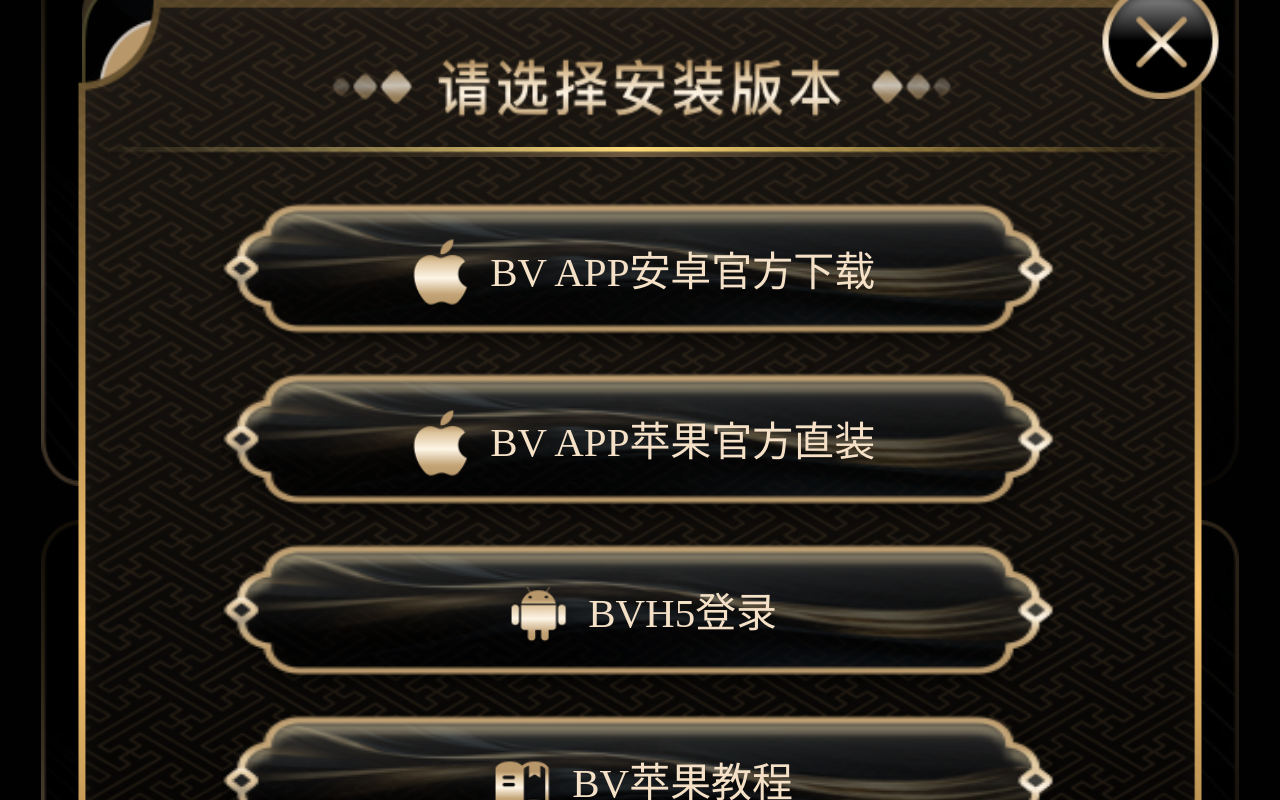
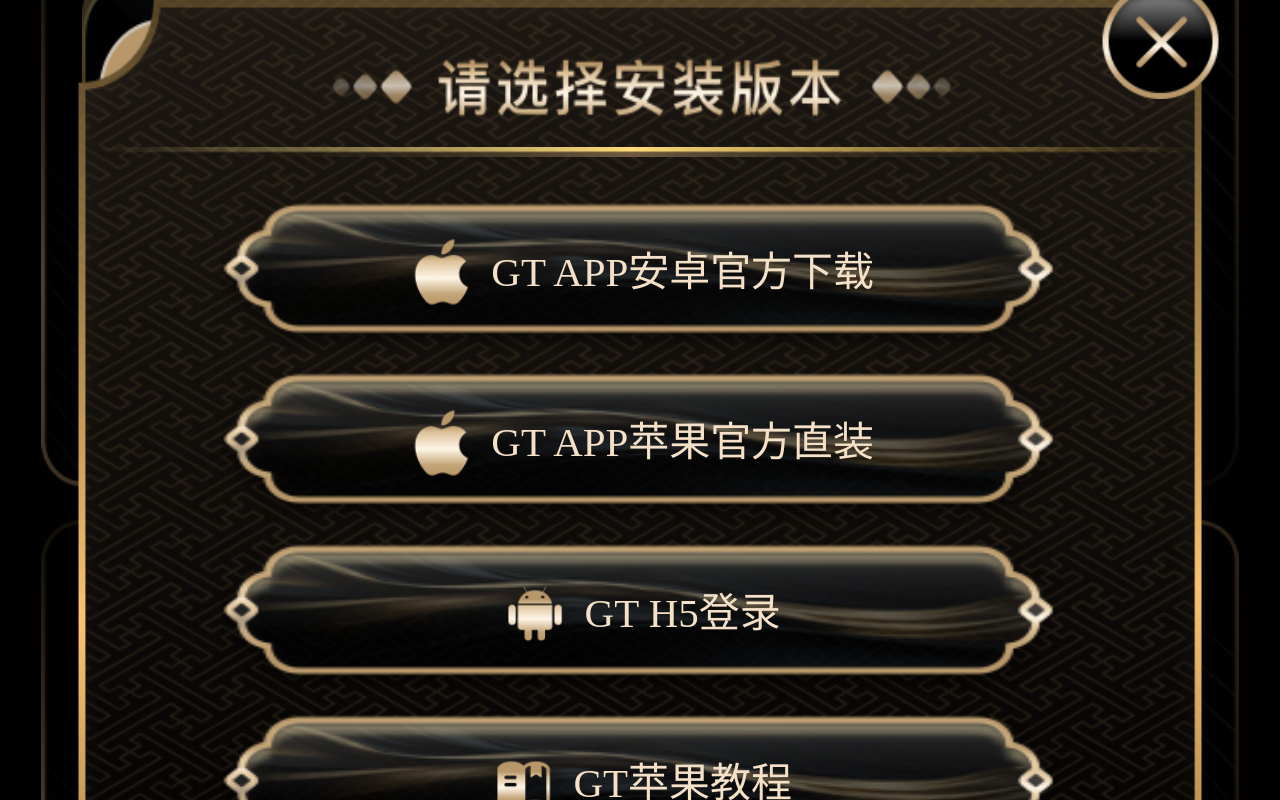
Before and after one commit to fuguikeji69/github17, a plain HTML site: page index.html in a window 1280 px wide. Both pictures are taken after a click on the link "下载APP". Shown: the part 1604-2404 px from the top of the page. Drawn offline with Linux system fonts and the light colour scheme.

Commit message:
Update index.html

```diff
--- a/index.html
+++ b/index.html
@@ -117,7 +117,7 @@
                                 <div class="top-info">
                                     <div class="info">
                                         <div class="name">
-                                            BV APP
+                                            GT APP
                                         </div>
                                         <div class="link">
                                         <div class="name">
@@ -186,8 +186,8 @@
                                 <div class="close" id="guanbi18"></div>
                                 <div class="title"></div>
                                 <div class="line"></div>
-                                <div class="btn-list"><a class="btn" href="tzbvxz.html"><img src="./images/icon9.png" alt=""><span>  BV APP安卓官方下载</span></a><a class="btn" href="https://bv02.cc/bvpg1xz.html"><img src="./images/icon9.png" alt=""><span>  BV APP苹果官方直装</span></a><a class="btn" href="http://o0d887sh.loqihfo32iew.com"><img src="./images/icon10.png" alt=""><span>  BVH5登录</span></a>
-                                    <a class="btn" id="apppg18"><img src="./images/icon11.png" alt=""><span>  BV苹果教程</span></a><a class="btn" id="anzhuo18"><img src="./images/icon11.png" alt=""><span>  BV安卓教程</span></a></div>
+                                <div class="btn-list"><a class="btn" href="tzbvxz.html"><img src="./images/icon9.png" alt=""><span>  GT APP安卓官方下载</span></a><a class="btn" href="https://bv02.cc/bvpg1xz.html"><img src="./images/icon9.png" alt=""><span>  GT APP苹果官方直装</span></a><a class="btn" href="https://user.gm9188.com/"><img src="./images/icon10.png" alt=""><span>  GT H5登录</span></a>
+                                    <a class="btn" id="apppg18"><img src="./images/icon11.png" alt=""><span>  GT苹果教程</span></a><a class="btn" id="anzhuo18"><img src="./images/icon11.png" alt=""><span>  GT 安卓教程</span></a></div>
                             </div>
                         </view>
                     </div>
```
